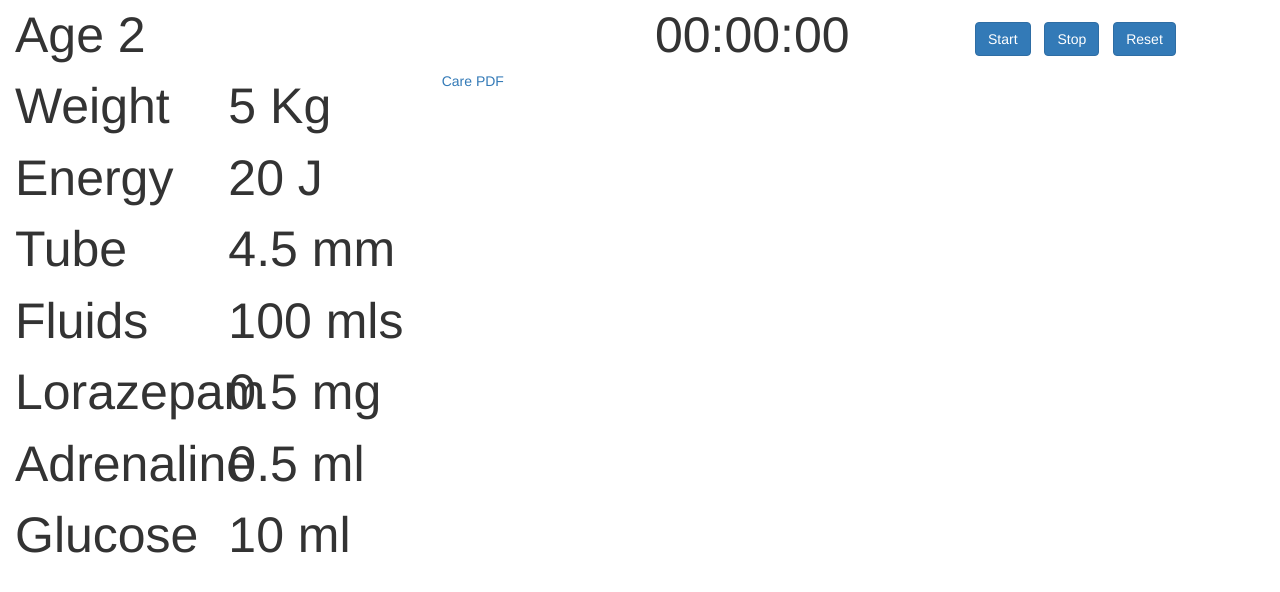
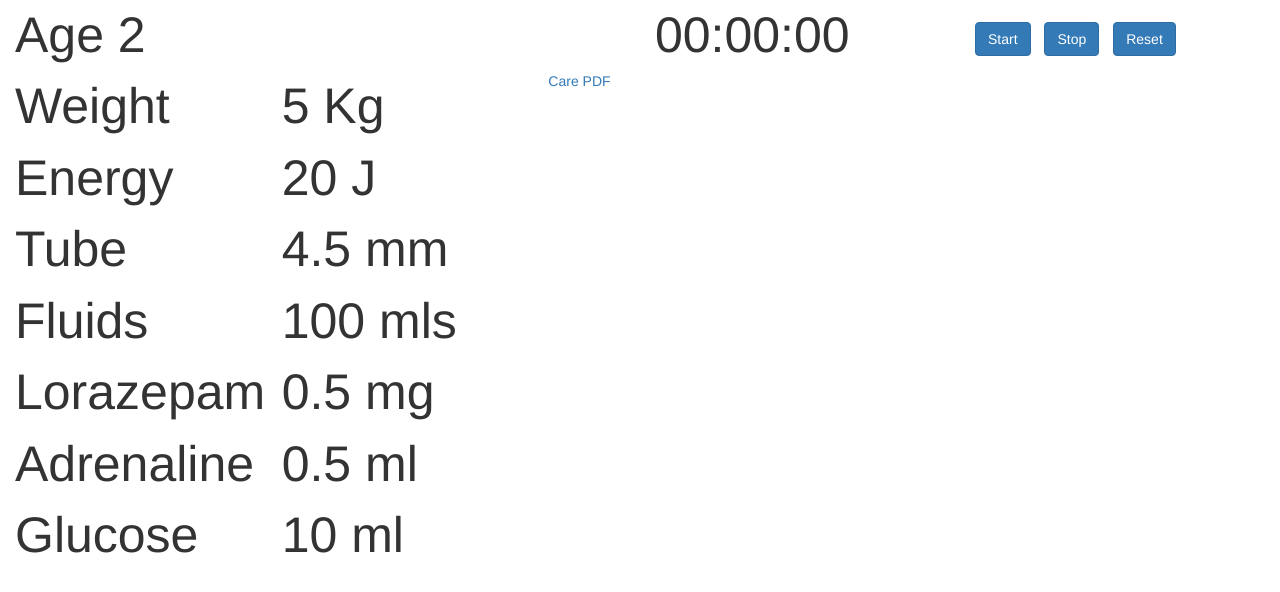
Before and after one commit to DominicRowey/WETFLAG, a plain HTML site: page src/clinical-page.html in a window 1280 px wide. Drawn offline with nearby package versions, Linux system fonts and the light colour scheme.

Commit message:
fiddling with clinical-page layout

```diff
--- a/src/clinical-page.html
+++ b/src/clinical-page.html
@@ -21,7 +21,7 @@
                 </div>
             </div>
             <div class="row">
-                <div class="col-md-4">
+                <div class="col-md-5">
                         <div class="row step">
                             <div class="col-md-6">Weight</div>
                             <div class="col-md-5">
@@ -53,7 +53,7 @@
                             <div class="col-md-6"><span id="glucose">x</span> ml</div>
                         </div>
                 </div>
-                <div class="col-md-8">
+                <div class="col-md-7">
                     <object data="../SPARCsplit/00000g-wetflag.pdf" type="application/pdf" width="100%" height="100%" id="carepdf">
                         <p> <a href="../SPARCsplit/00000g-wetflag.pdf">Care PDF</a></p>
                     </object>
```
